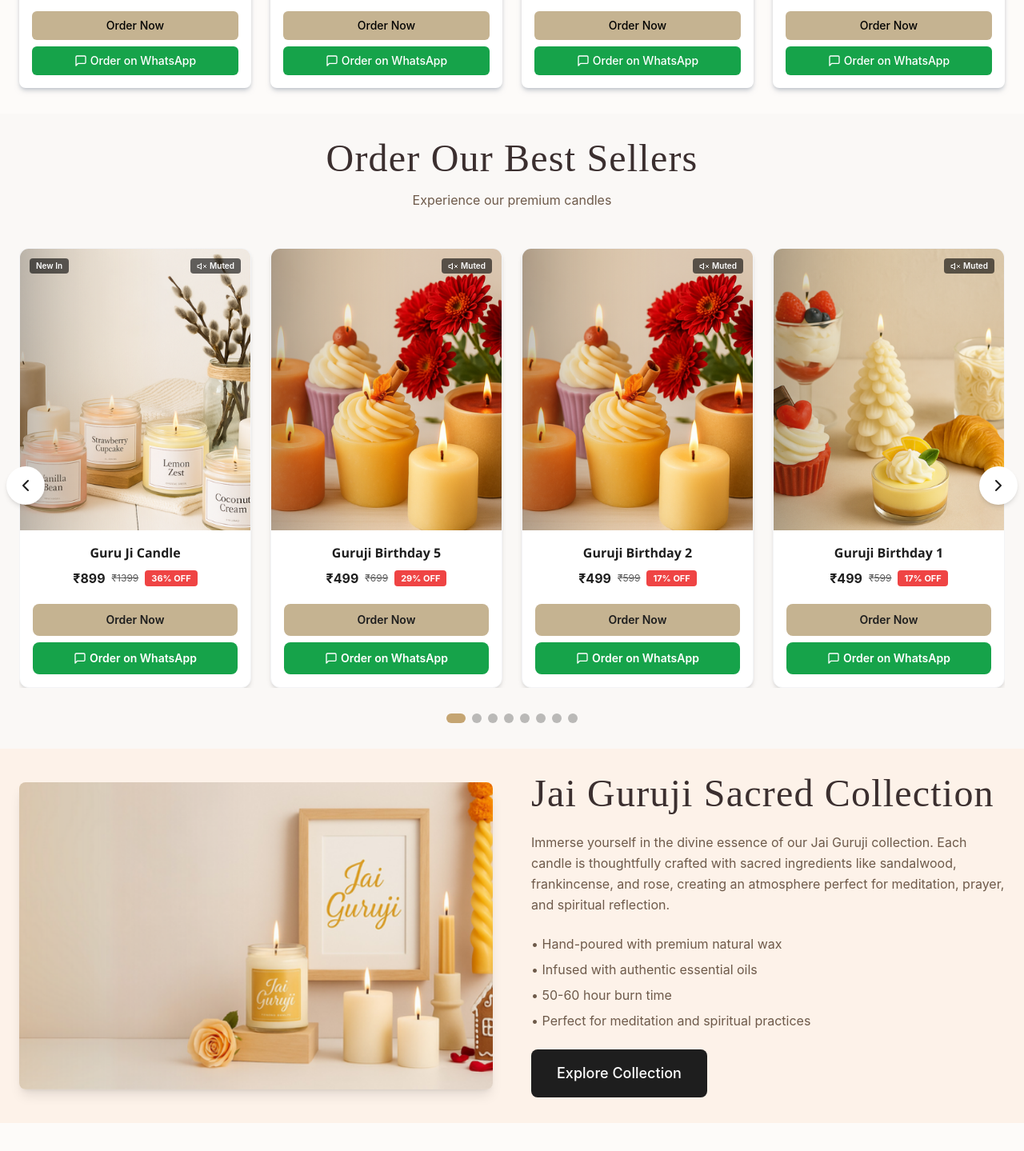
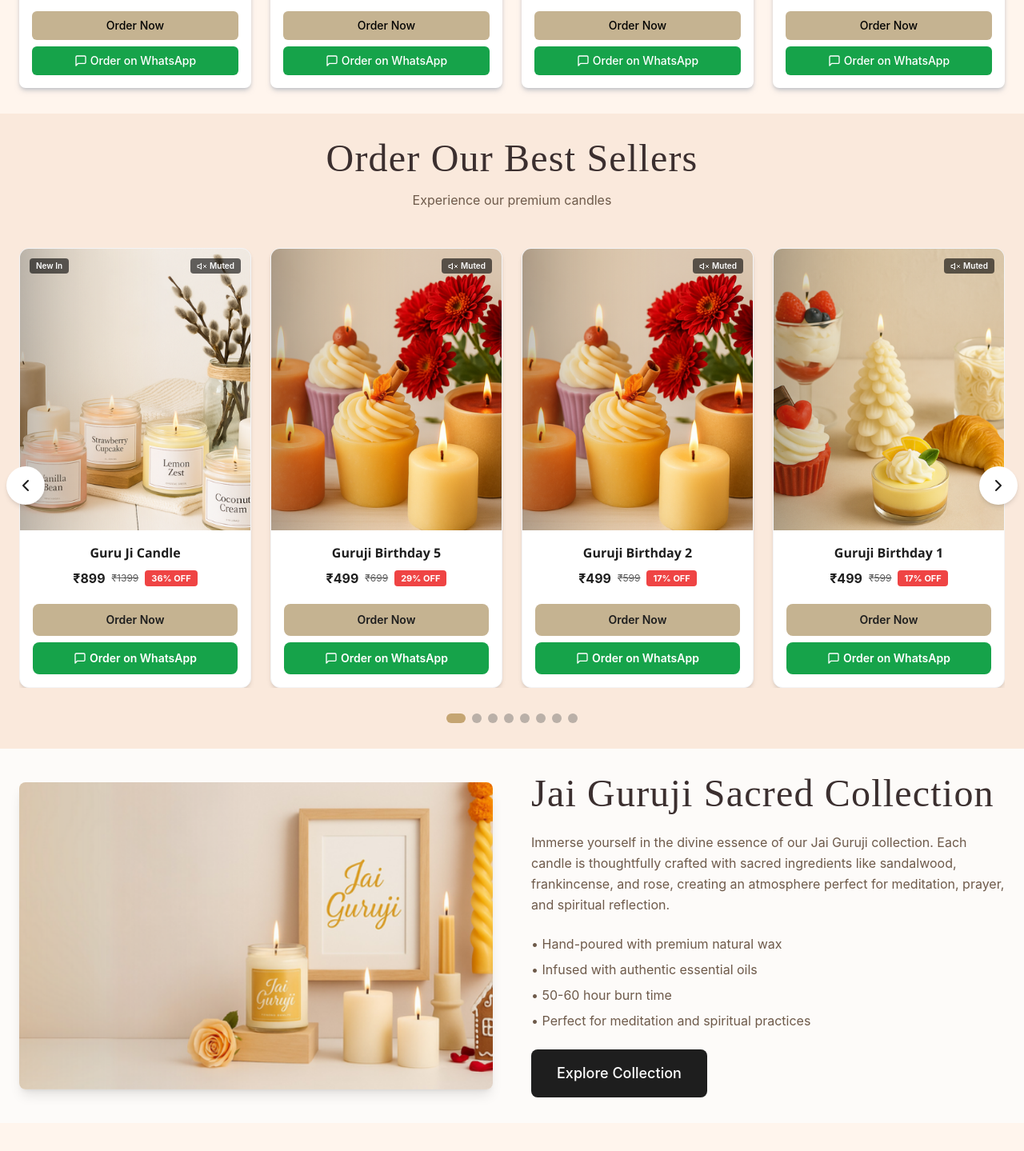
Before and after one commit to ichhakumari/sh-candles, a React (Vite) app: page /#/ in a window 1280 px wide. Shown: the part 2398-3837 px from the top of the page at 80% size. Built offline with nearby package versions, Linux system fonts and the light colour scheme; a web font is replaced by a local one.

Commit message:
updated video auto play

```diff
--- a/src/components/ui/Section.jsx
+++ b/src/components/ui/Section.jsx
@@ -24,7 +24,8 @@ const Section = ({
     'gifting': 'bg-[#FAE9DC]', // Soft Peach Beige
     'promise': 'bg-[#F6E3D2]', // Warm Sand
     'message': 'bg-[#FDF2E9]', // Light Apricot Cream
-    'trending': 'bg-[#FDFBF9]', // white
+    'trending': 'bg-[#FFF5ED]', // white [#FDFBF9]
+    'winter-special': 'bg-[#FDFBF9]', // white [#FDFBF9]
     'footer': 'bg-[#E5C9B6]', // Soft Clay
   };
 
--- a/src/pages/HomePage.jsx
+++ b/src/pages/HomePage.jsx
@@ -306,7 +306,7 @@ const HomePage = () => {
 
 
       {/* Best Sellers */}
-      <Section background="invy">
+      <Section background="gifting">
         <motion.div
           initial={{ y: 50, opacity: 0 }}
           whileInView={{ y: 0, opacity: 1 }}
@@ -325,7 +325,7 @@ const HomePage = () => {
       </Section>
 
       {/* Jai Guruji Feature Block */}
-      <Section background="message">
+      <Section background="winter-special">
         <div className="grid grid-cols-1 lg:grid-cols-2 gap-12 items-center">
           <motion.div
             initial={{ x: -50, opacity: 0 }}
```
